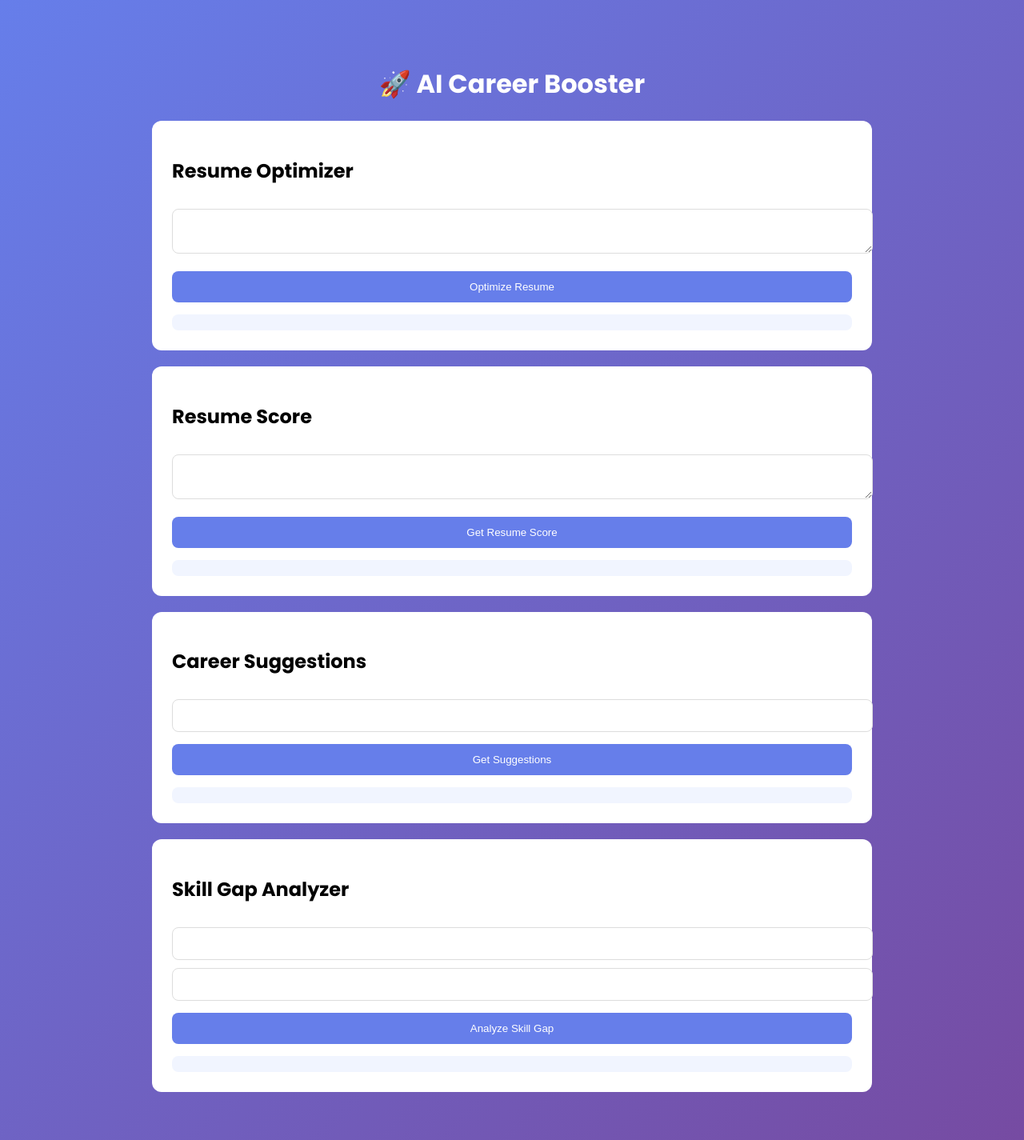
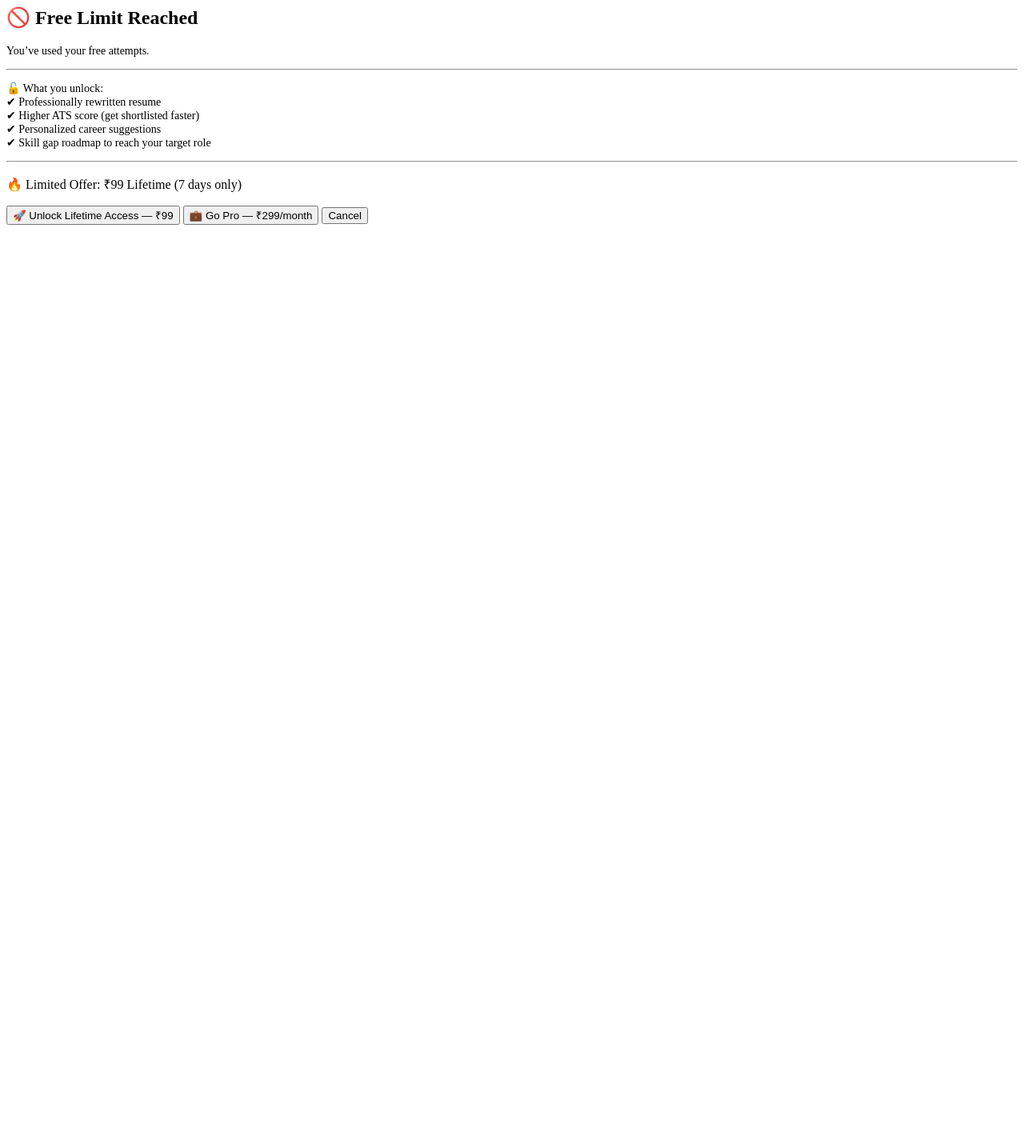
Before and after one commit to amlanmukherjee33-svg/ai-career-booster, a Flask app: page / in a window 1280 px wide. Shown: the whole page at 80% size. After the commit the page ends 281 px from the top, so only its background shows below. Run offline with Flask 3, Linux system fonts and the light colour scheme; parts of the project's set-up code (start-up, migrations or seed data) failed here and were passed over; some libraries are stand-ins or nearby versions.

Commit message:
improved conversion UI

```diff
--- a/templates/index.html
+++ b/templates/index.html
@@ -1,242 +1,37 @@
-<!DOCTYPE html>
-<html lang="en">
-<head>
-    <meta charset="UTF-8">
-    <title>AI Career Booster</title>
+<!-- ONLY SHOWING UPDATED PAYMENT BOX PART -->
 
-    <script src="https://checkout.razorpay.com/v1/checkout.js"></script>
-
-    <link href="https://fonts.googleapis.com/css2?family=Poppins:wght@300;500;700&display=swap" rel="stylesheet">
-
-    <style>
-        body {
-            font-family: 'Poppins', sans-serif;
-            margin: 0;
-            background: linear-gradient(135deg, #667eea, #764ba2);
-        }
-        .container {
-            max-width: 900px;
-            margin: 40px auto;
-            padding: 20px;
-        }
-        h1 { text-align: center; color: white; }
-
-        .card {
-            background: white;
-            padding: 25px;
-            border-radius: 12px;
-            margin-top: 20px;
-        }
-
-        textarea, input {
-            width: 100%;
-            padding: 12px;
-            margin-top: 10px;
-            border-radius: 8px;
-            border: 1px solid #ddd;
-        }
-
-        button {
-            margin-top: 15px;
-            padding: 12px;
-            width: 100%;
-            background: #667eea;
-            color: white;
-            border: none;
-            border-radius: 8px;
-            cursor: pointer;
-        }
-
-        .plan-btn {
-            margin-top: 10px;
-            background: #4CAF50;
-        }
-
-        .result {
-            margin-top: 15px;
-            background: #f1f5ff;
-            padding: 10px;
-            border-radius: 8px;
-            white-space: pre-wrap;
-        }
-
-        #paymentModal {
-            display: none;
-            position: fixed;
-            top: 0;
-            left: 0;
-            width: 100%;
-            height: 100%;
-            background: rgba(0,0,0,0.6);
-        }
-
-        #paymentBox {
-            background: white;
-            padding: 20px;
-            max-width: 400px;
-            margin: 100px auto;
-            border-radius: 10px;
-            text-align: center;
-        }
-
-        .tag {
-            color: red;
-            font-size: 12px;
-        }
-    </style>
-</head>
-
-<body>
-
-<div class="container">
-    <h1>🚀 AI Career Booster</h1>
-
-    <div class="card">
-        <h2>Resume Optimizer</h2>
-        <textarea id="resume"></textarea>
-        <button onclick="optimizeResume(event)">Optimize Resume</button>
-        <div id="optimizedResult" class="result"></div>
-    </div>
-
-    <div class="card">
-        <h2>Resume Score</h2>
-        <textarea id="resumeScoreInput"></textarea>
-        <button onclick="getResumeScore(event)">Get Resume Score</button>
-        <div id="scoreResult" class="result"></div>
-    </div>
-
-    <div class="card">
-        <h2>Career Suggestions</h2>
-        <input id="skills">
-        <button onclick="getSuggestions(event)">Get Suggestions</button>
-        <div id="suggestionsResult" class="result"></div>
-    </div>
-
-    <div class="card">
-        <h2>Skill Gap Analyzer</h2>
-        <input id="gapSkills">
-        <input id="targetRole">
-        <button onclick="getSkillGap(event)">Analyze Skill Gap</button>
-        <div id="gapResult" class="result"></div>
-    </div>
-</div>
-
-<!-- PAYMENT MODAL -->
 <div id="paymentModal">
     <div id="paymentBox">
-        <h2>Unlock Full Access 🚀</h2>
+
+        <h2>🚫 Free Limit Reached</h2>
+
+        <p style="font-size:14px;">
+            You’ve used your free attempts.
+        </p>
+
+        <hr>
+
+        <p style="text-align:left; font-size:14px;">
+            🔓 What you unlock:
+            <br>✔ Professionally rewritten resume
+            <br>✔ Higher ATS score (get shortlisted faster)
+            <br>✔ Personalized career suggestions
+            <br>✔ Skill gap roadmap to reach your target role
+        </p>
+
+        <hr>
 
         <p class="tag">🔥 Limited Offer: ₹99 Lifetime (7 days only)</p>
 
         <button class="plan-btn" onclick="startPayment('lifetime', 9900)">
-            ₹99 Lifetime Access
+            🚀 Unlock Lifetime Access — ₹99
         </button>
 
         <button onclick="startPayment('monthly', 29900)">
-            ₹299 / Month
+            💼 Go Pro — ₹299/month
         </button>
 
         <button onclick="closeModal()">Cancel</button>
+
     </div>
 </div>
-
-<script>
-
-function showPaymentModal() {
-    document.getElementById("paymentModal").style.display = "block";
-}
-
-function closeModal() {
-    document.getElementById("paymentModal").style.display = "none";
-}
-
-async function startPayment(plan, amount) {
-
-    let res = await fetch("/create-order", {
-        method: "POST",
-        credentials: "include",
-        headers: {"Content-Type": "application/json"},
-        body: JSON.stringify({ amount, plan })
-    });
-
-    let order = await res.json();
-
-    var options = {
-        key: "rzp_live_Sd4g8Pzsvf9FDt",
-        amount: order.amount,
-        currency: "INR",
-        name: "AI Career Booster",
-        description: plan,
-        order_id: order.id,
-
-        handler: async function (response) {
-
-            let verifyRes = await fetch("/verify-payment", {
-                method: "POST",
-                credentials: "include",
-                headers: {"Content-Type": "application/json"},
-                body: JSON.stringify({...response, plan})
-            });
-
-            let verifyData = await verifyRes.json();
-
-            if (verifyData.status === "success") {
-                alert("✅ Payment successful!");
-                closeModal();
-            } else {
-                alert("❌ Payment failed");
-            }
-        }
-    };
-
-    new Razorpay(options).open();
-}
-
-// HANDLE FETCH
-async function handleFetch(res) {
-    if (res.status === 403) {
-        showPaymentModal();
-        return null;
-    }
-    return await res.json();
-}
-
-// LOADING
-function setLoading(button, resultDiv, isLoading) {
-    if (isLoading) {
-        button.disabled = true;
-        button.innerText = "⏳ Processing...";
-        resultDiv.innerText = "⏳ Working...";
-    } else {
-        button.disabled = false;
-        button.innerText = button.getAttribute("data-original");
-    }
-}
-
-// API FUNCTIONS (same as before)
-
-async function optimizeResume(e) {
-    let btn = e.target;
-    let div = document.getElementById("optimizedResult");
-    btn.setAttribute("data-original", btn.innerText);
-
-    setLoading(btn, div, true);
-
-    let res = await fetch("/optimize-resume", {
-        method: "POST",
-        credentials: "include",
-        headers: {"Content-Type": "application/json"},
-        body: JSON.stringify({ resume: document.getElementById("resume").value })
-    });
-
-    let data = await handleFetch(res);
-    if (data) div.innerText = data.result;
-
-    setLoading(btn, div, false);
-}
-
-// (keep rest same)
-</script>
-
-</body>
-</html>
```
